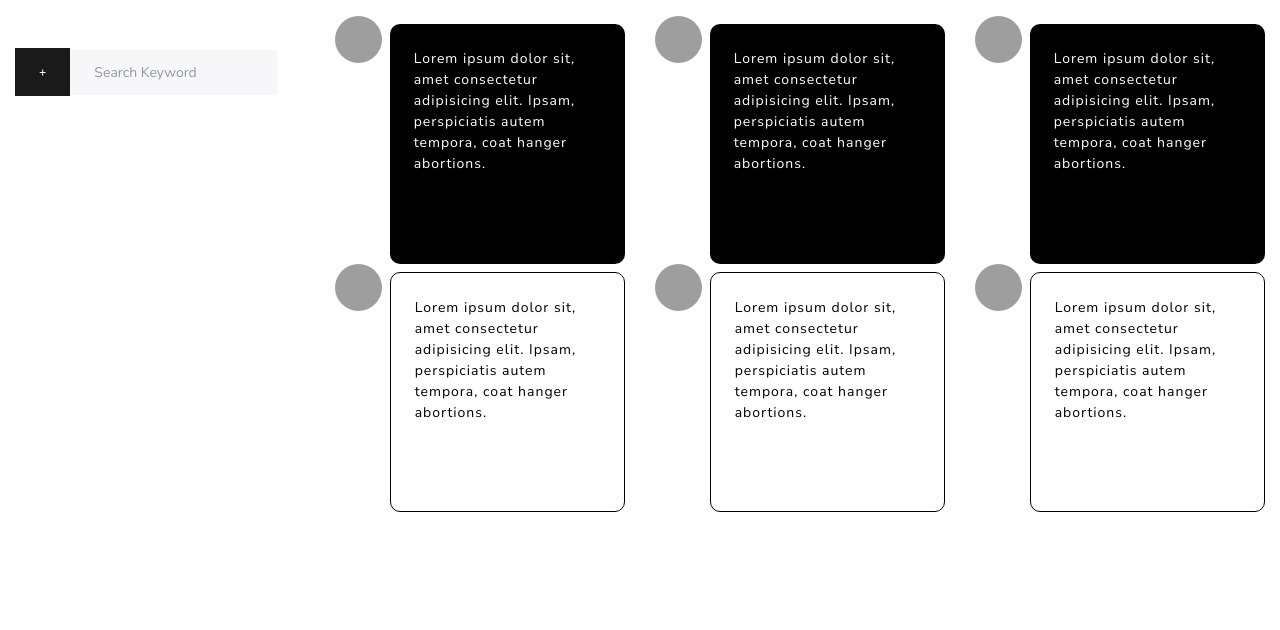
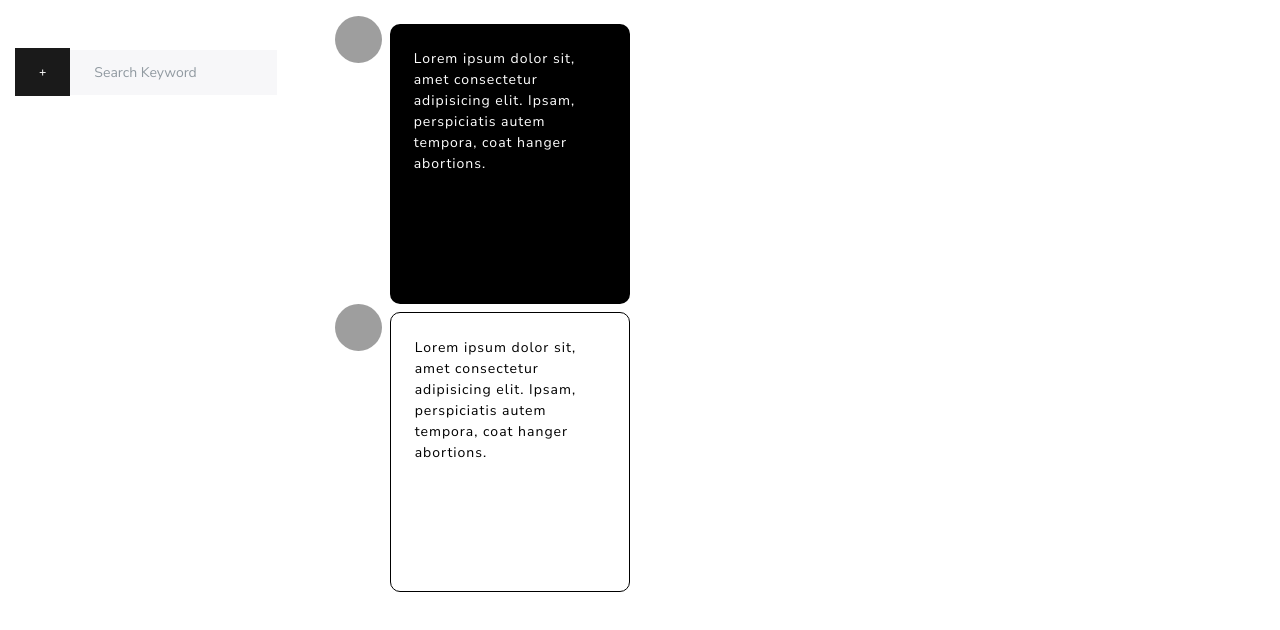
Before and after one commit to MadisonIngraham/hackathon-cards-against-humanity, a website with bundled scripts: page client/index.html in a window 1280 px wide. Shown: the part 96-726 px from the top of the page. Built offline with nearby package versions, Linux system fonts and the light colour scheme; grey boxes are pictures that could not be loaded.

Commit message:
injection ids specified

```diff
--- a/client/index.html
+++ b/client/index.html
@@ -81,8 +81,8 @@
           </div>
         </div>
 
-        <div class="col-3 mt-3">
-          <div class="post d-flex">
+        <div class="col-9 mt-3">
+          <div class="post d-flex" id="black-card">
             <div><img src="https://picsum.photos/200" class="icon mr-2" /></div>
             <div class="mt-2 black-card">
               <p>
@@ -91,49 +91,7 @@
               </p>
             </div>
           </div>
-          <div class="comment d-flex">
-            <div><img src="https://picsum.photos/200" class="icon mr-2" /></div>
-            <div class="mt-2 white-card border">
-              <p>
-                Lorem ipsum dolor sit, amet consectetur adipisicing elit. Ipsam,
-                perspiciatis autem tempora, coat hanger abortions.
-              </p>
-            </div>
-          </div>
-        </div>
-
-        <div class="col-3 mt-3">
-          <div class="post d-flex">
-            <div><img src="https://picsum.photos/200" class="icon mr-2" /></div>
-            <div class="mt-2 black-card">
-              <p>
-                Lorem ipsum dolor sit, amet consectetur adipisicing elit. Ipsam,
-                perspiciatis autem tempora, coat hanger abortions.
-              </p>
-            </div>
-          </div>
-          <div class="comment d-flex">
-            <div><img src="https://picsum.photos/200" class="icon mr-2" /></div>
-            <div class="mt-2 white-card border">
-              <p>
-                Lorem ipsum dolor sit, amet consectetur adipisicing elit. Ipsam,
-                perspiciatis autem tempora, coat hanger abortions.
-              </p>
-            </div>
-          </div>
-        </div>
-
-        <div class="col-3 mt-3">
-          <div class="post d-flex">
-            <div><img src="https://picsum.photos/200" class="icon mr-2" /></div>
-            <div class="mt-2 black-card">
-              <p>
-                Lorem ipsum dolor sit, amet consectetur adipisicing elit. Ipsam,
-                perspiciatis autem tempora, coat hanger abortions.
-              </p>
-            </div>
-          </div>
-          <div class="comment d-flex">
+          <div class="comment d-flex" id="white-card">
             <div><img src="https://picsum.photos/200" class="icon mr-2" /></div>
             <div class="mt-2 white-card border">
               <p>
```
Also changed, not shown: client/assets/style.css.
